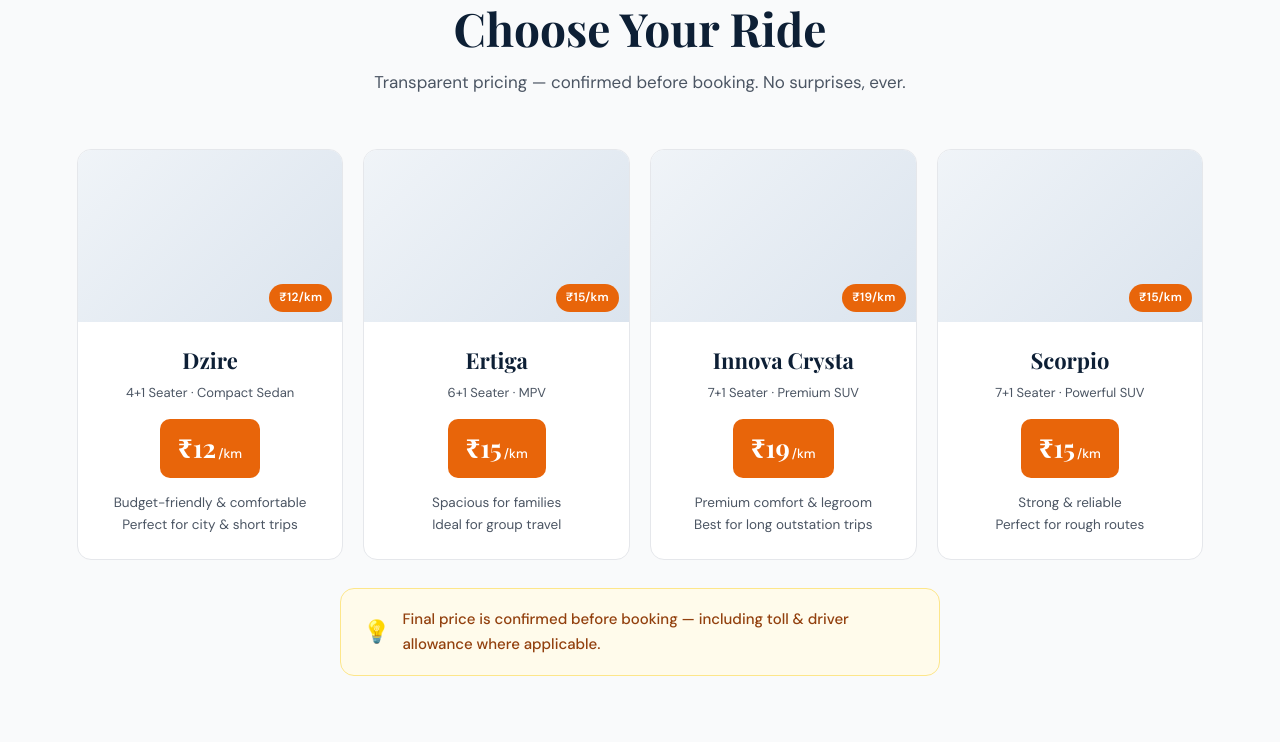
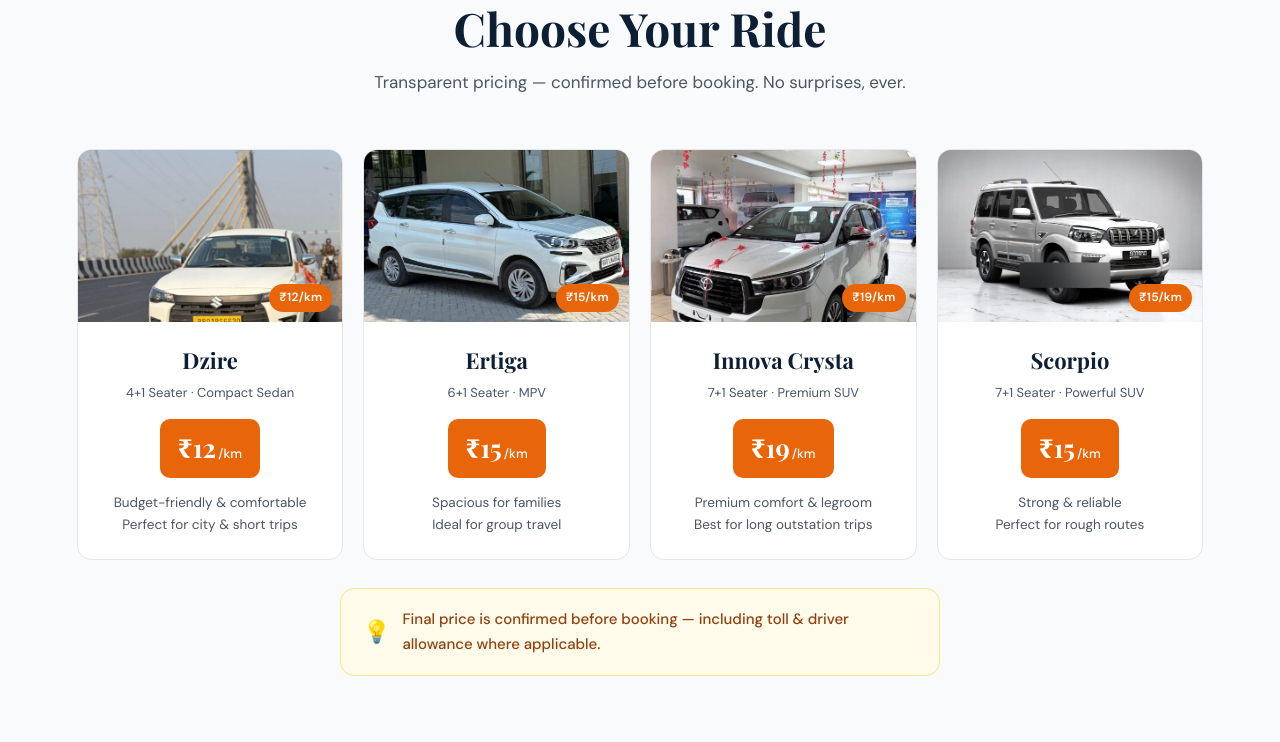
Before and after one commit to naveenkumar163/shree-ganesh-v2, a plain HTML site: page index.html in a window 1280 px wide. Shown: the part 3820-4562 px from the top of the page. Drawn offline with nearby package versions, Linux system fonts and the light colour scheme; files whose address does not match are found by name.

Commit message:
Update index.html

```diff
--- a/index.html
+++ b/index.html
@@ -3186,7 +3186,7 @@
     <div class="fleet-grid">
       <div class="fleet-card reveal d1">
         <div class="fleet-img-wrap">
-          <img class="fleet-car-img" src="img/Dzire.jpg" alt="Maruti Suzuki Swift Dzire" loading="lazy"
+          <img class="fleet-car-img" src="Dzire.jpg" alt="Maruti Suzuki Swift Dzire" loading="lazy"
             onerror="this.parentElement.style.background='linear-gradient(135deg,#f0f4f8,#dbe4ee)';this.style.display='none'">
           <span class="fleet-img-badge">₹12/km</span>
         </div>
@@ -3199,7 +3199,7 @@
       </div>
       <div class="fleet-card reveal d2">
         <div class="fleet-img-wrap">
-          <img class="fleet-car-img" src="img/Ertiga.jpg" alt="Maruti Suzuki Ertiga" loading="lazy"
+          <img class="fleet-car-img" src="Ertiga.jpg" alt="Maruti Suzuki Ertiga" loading="lazy"
             onerror="this.parentElement.style.background='linear-gradient(135deg,#f0f4f8,#dbe4ee)';this.style.display='none'">
           <span class="fleet-img-badge">₹15/km</span>
         </div>
@@ -3212,7 +3212,7 @@
       </div>
       <div class="fleet-card reveal d3">
         <div class="fleet-img-wrap">
-          <img class="fleet-car-img" src="img/Crysta.jpg" alt="Toyota Innova Crysta" loading="lazy"
+          <img class="fleet-car-img" src="Crysta.jpg" alt="Toyota Innova Crysta" loading="lazy"
             onerror="this.parentElement.style.background='linear-gradient(135deg,#f0f4f8,#dbe4ee)';this.style.display='none'">
           <span class="fleet-img-badge">₹19/km</span>
         </div>
@@ -3225,7 +3225,7 @@
       </div>
       <div class="fleet-card reveal d4">
         <div class="fleet-img-wrap">
-          <img class="fleet-car-img" src="img/Scorpio.jpg" alt="Mahindra Scorpio" loading="lazy"
+          <img class="fleet-car-img" src="Scorpio.jpg" alt="Mahindra Scorpio" loading="lazy"
             onerror="this.parentElement.style.background='linear-gradient(135deg,#f0f4f8,#dbe4ee)';this.style.display='none'">
           <span class="fleet-img-badge">₹15/km</span>
         </div>
```
